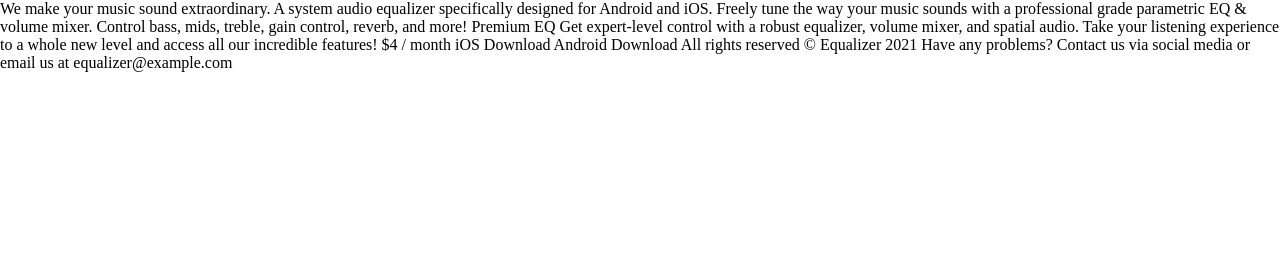
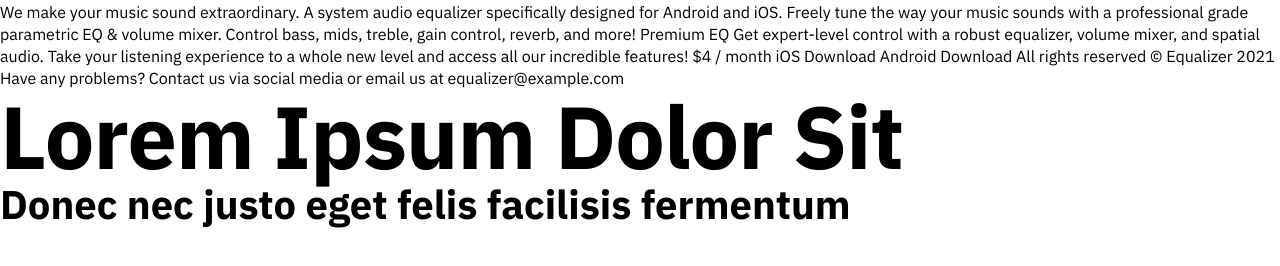
Before and after one commit to saurav-verma-01/Frontend-Mentor-Equalizer-landing-page, a website built with Vite: page index.html in a window 1280 px wide. Built offline with nearby package versions, Linux system fonts and the light colour scheme.

Commit message:
Learned to host own font face

```diff
--- a/css/sections/general.css
+++ b/css/sections/general.css
@@ -1,3 +1,11 @@
+:root {
+  --sky: #66e2dc;
+  --tomato: #fa7453;
+  --sun: #ffb964;
+  --light: #fcfaf9;
+  --dark: #191826;
+}
+
 *,
 *::after,
 *::before {
@@ -5,3 +13,37 @@
   padding: 0;
   box-sizing: border-box;
 }
+
+@font-face {
+  font-family: "IBM Plex Sans";
+  src: local("IBM Plex Sans Reg")
+      url("../../assets/fonts/ibmplexsans-regular-webfont.woff2")
+      format("Woff2"),
+    url("../../assets/fonts/ibmplexsans-regular-webfont.woff") format("Woff");
+  font-style: normal;
+  font-weight: 400;
+}
+@font-face {
+  font-family: "IBM Plex Sans";
+  src: local("IBM Plex Sans Bold")
+      url("../../assets/fonts/ibmplexsans-bold-webfont.woff2") format("Woff2"),
+    url("../../assets/fonts/ibmplexsans-bold-webfont.woff") format("Woff");
+  font-style: normal;
+  font-weight: 700;
+}
+
+body {
+  font-family: "IBM Plex Sans", sans-serif;
+  font-style: normal;
+}
+.heading-primary {
+  font-weight: 700;
+  font-size: 5.5rem;
+  line-height: 1;
+  letter-spacing: -1px;
+}
+.heading-secondary {
+  font-weight: 700;
+  font-size: 2.5rem;
+  line-height: 1.3;
+}
--- a/index.html
+++ b/index.html
@@ -26,5 +26,9 @@
     features! $4 / month iOS Download Android Download All rights reserved ©
     Equalizer 2021 Have any problems? Contact us via social media or email us at
     equalizer@example.com
+    <h1 class="heading-primary">Lorem Ipsum Dolor Sit</h1>
+    <h2 class="heading-secondary">
+      Donec nec justo eget felis facilisis fermentum
+    </h2>
   </body>
 </html>
```
Also changed, not shown: assets/fonts/ibmplexsans-bold-webfont.woff (added), assets/fonts/ibmplexsans-bold-webfont.woff2 (added), assets/fonts/ibmplexsans-regular-webfont.woff (added), assets/fonts/ibmplexsans-regular-webfont.woff2 (added), assets/images/bg-main-desktop.png (renamed from assets/bg-main-desktop.png), assets/images/bg-main-mobile.png (renamed from assets/bg-main-mobile.png), assets/images/bg-main-tablet.png (renamed from assets/bg-main-tablet.png), assets/images/bg-pattern-1.svg (renamed from assets/bg-pattern-1.svg), assets/images/bg-pattern-2.svg (renamed from assets/bg-pattern-2.svg), assets/images/favicon-32x32.png (renamed from assets/favicon-32x32.png), assets/images/icon-android.svg (renamed from assets/icon-android.svg), assets/images/icon-apple.svg (renamed from assets/icon-apple.svg), assets/images/icon-facebook.svg (renamed from assets/icon-facebook.svg), assets/images/icon-instagram.svg (renamed from assets/icon-instagram.svg), 3 more files.
